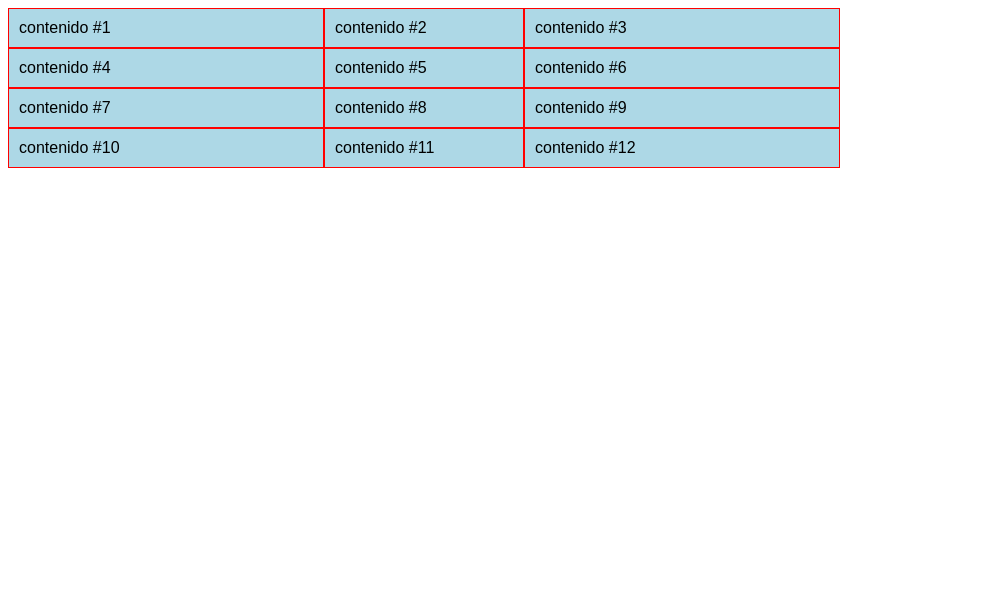
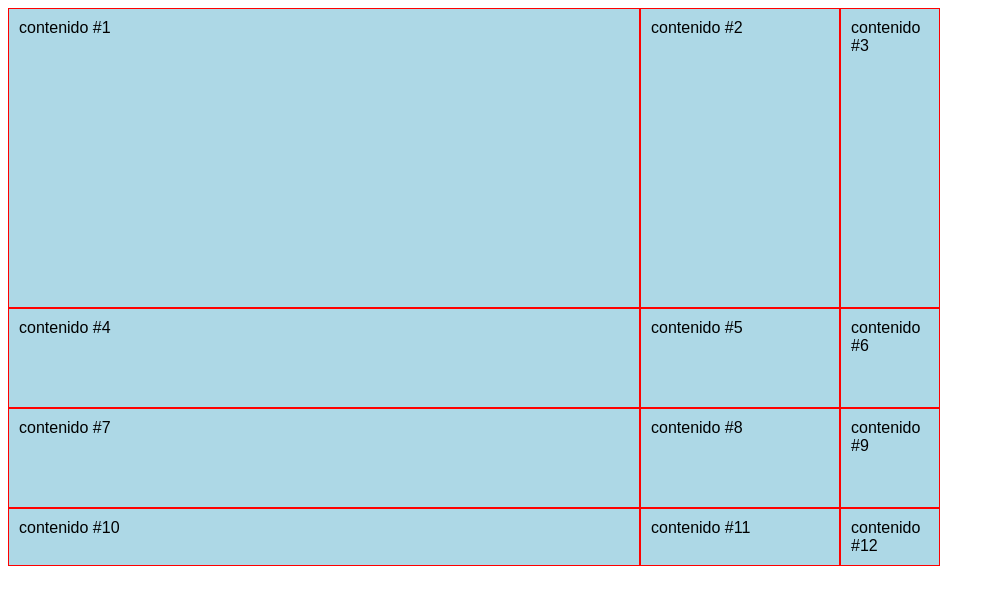
Before and after one commit to jibarradelgado/css-gridlayout, a plain HTML site: page index.html in a window 1280 px wide. Shown: the whole page, without its empty margins (0-995 px from the left). Drawn offline with Linux system fonts and the light colour scheme.

Commit message:
Defining rows

```diff
--- a/index.html
+++ b/index.html
@@ -10,7 +10,9 @@
     }
     .container {
       display: grid;
-      grid-template-columns: 25% 200px 25%;
+      /* grid-template-columns: 25% 200px 25%;
+      grid-template-rows: 300px 150px; */
+      grid-template: 300px 100px 100px / 50% 200px 100px;
     }
     .item {
       background: lightblue;
```
